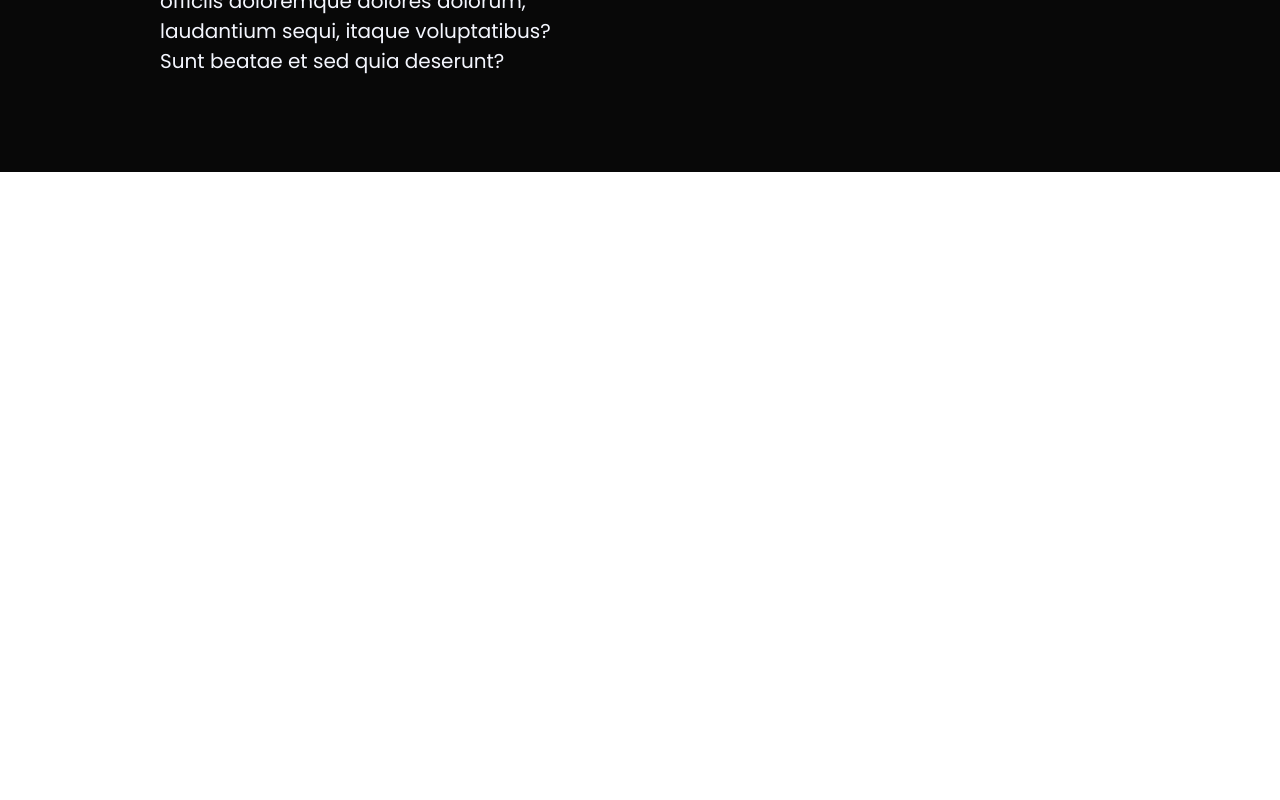
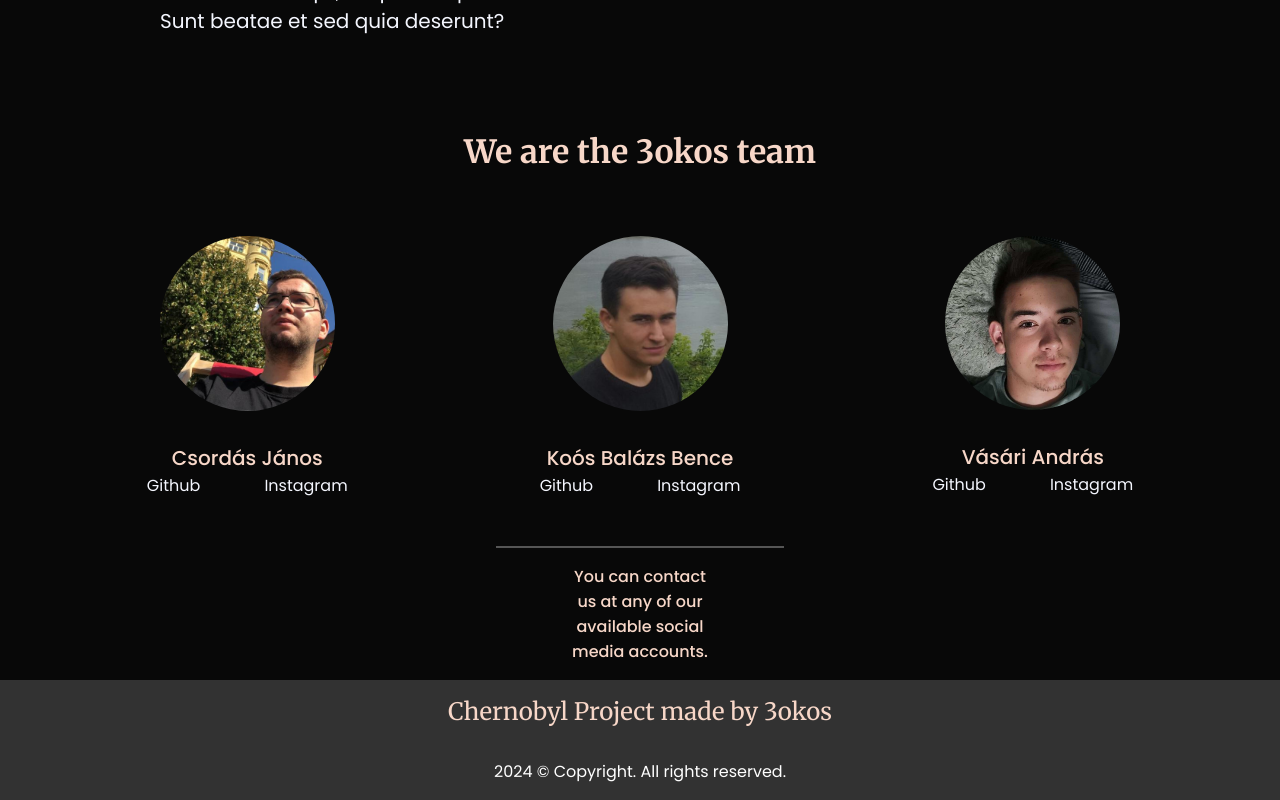
Before and after one commit to JaniBT/3okos-chernobil, a React (Vite) app in the folder client/: page /about in a window 1280 px wide. Shown: the part 2676-3476 px from the top of the page. Before the commit the page ends 2848 px from the top, so only its background shows below. Built offline with nearby package versions, Linux system fonts and the light colour scheme.

Commit message:
update about

```diff
--- a/client/src/Pages/About.css
+++ b/client/src/Pages/About.css
@@ -63,7 +63,7 @@
   color: var(--clr-white);
 }
 
-.about-main-container hr {
+.about-main-container .first-hr {
   width: 100%;
   border: 0.2px solid #555;
   margin: 0 0 2rem 0;
@@ -105,6 +105,7 @@
   border: 2px solid var(--clr-skin);
   padding: 1rem 4rem;
   margin-top: 3rem;
+  margin-bottom: 2rem;
   text-transform: uppercase;
   text-decoration: none;
   margin-inline: auto;
@@ -125,6 +126,7 @@
 
 .learn-more-texts p {
   text-align: left;
+  margin: 1.5rem 0 1rem 0;
 }
 
 .left-text :first-child {
@@ -154,3 +156,68 @@
   transform: scale(1.1);
   opacity: 0.7;
 }
+
+.about-main-container h4 {
+  text-align: center;
+  color: var(--clr-skin);
+  font-size: 32px;
+  font-family: var(--ff-merriweather);
+  font-weight: 700;
+  margin: 5rem 0 4rem 0;
+}
+
+.team-members {
+  display: flex;
+  flex-direction: row;
+  justify-content: center;
+  gap: 12rem;
+}
+
+.team-member img {
+  display: block;
+  width: 175px;
+  border-radius: 50%;
+  margin-bottom: 2rem;
+  margin-inline: auto;
+}
+
+.team-member h5 {
+  font-size: 20px;
+  font-weight: 500;
+  color: var(--clr-skin);
+  font-family: var(--ff-poppins);
+  text-align: center;
+}
+
+.tm-links {
+  display: flex;
+  flex-direction: row;
+  justify-content: center;
+  gap: 4rem;
+  padding-bottom: 3rem;
+}
+
+.team-member a {
+  font-size: 16px;
+  font-family: var(--ff-poppins);
+  color: var(--clr-white);
+  text-decoration: none;
+}
+
+.second-hr {
+  width: 30%;
+  margin-inline: auto;
+  border: 0.2px solid #555;
+  margin-bottom: 1rem;
+}
+
+.about-main-container h6 {
+  font-size: 16px;
+  font-weight: 500;
+  font-family: var(--ff-poppins);
+  color: var(--clr-skin);
+  width: 15%;
+  margin-inline: auto;
+  text-align: center;
+  padding-bottom: 1rem;
+}
--- a/client/src/Pages/About.jsx
+++ b/client/src/Pages/About.jsx
@@ -4,6 +4,8 @@ import "./About.css";
 import { HiArrowNarrowDown } from "react-icons/hi";
 import { AndrisKep, BalazsKep, BurningReactor, ControlRoom, HeliCrash, Helicopter, JaniKep, Liquidators, OldSarcophage } from "../assets/images/images";
 import AboutImages from "../components/AboutImages";
+import AboutTeamMembers from "../components/AboutTeamMembers";
+import Footer from "../components/Footer";
 
 const About = () => {
   const { t } = useTranslation();
@@ -19,7 +21,7 @@ const About = () => {
           <h1>{t("About us")}</h1>
           <iframe width="822" height="515" src="https://www.youtube.com/embed/f5ptI6Pi3GA?si=pLR6y4jb7G3oBO8W" title="" frameborder="0" allow="accelerometer; autoplay; clipboard-write; encrypted-media; gyroscope; picture-in-picture; web-share" referrerpolicy="strict-origin-when-cross-origin" allowfullscreen></iframe>
           <p>{t("In memorial of the chernobyl catastrophe.")}</p>
-          <hr />
+          <hr className="first-hr" />
           <h2>{t("This page was made in memorial of the people who suffered through these times.")}</h2>
           <HiArrowNarrowDown />
           <h3>{t("view gallery")}</h3>
@@ -41,7 +43,16 @@ const About = () => {
               <p>{t("Lorem, ipsum dolor sit amet consectetur adipisicing elit. Animi nobis, dolore adipisci officiis ducimus nihil. Harum ut, nulla iusto rem aliquid voluptatibus tenetur modi natus excepturi beatae quam obcaecati ab ex? Alias dolore atque inventore voluptas officiis doloremque dolores dolorum, laudantium sequi, itaque voluptatibus? Sunt beatae et sed quia deserunt?")}</p>
             </div>
           </div>
+          <h4>{t("We are the 3okos team")}</h4>
+          <div className="team-members">
+            <AboutTeamMembers source={JaniKep} name={t("Csordás János")} link_github={"https://github.com/JaniBT"} link_name_github={"Github"} link_instagram={"https://www.instagram.com/_jano666_/"} link_name_instagram={"Instagram"} />
+            <AboutTeamMembers source={BalazsKep} name={t("Koós Balázs Bence")} link_github={"https://github.com/koosbalazsbence"} link_name_github={"Github"} link_instagram={"https://www.instagram.com/koosbalazsbence/"} link_name_instagram={"Instagram"} />
+            <AboutTeamMembers source={AndrisKep} name={t("Vásári András")} link_github={"https://github.com/arris05"} link_name_github={"Github"} link_instagram={"https://www.instagram.com/andris_vsri_/"} link_name_instagram={"Instagram"} />
+          </div>
+          <hr className="second-hr" />
+          <h6>{t("You can contact us at any of our available social media accounts.")}</h6>
         </div>
+        <Footer />
       </div>
     </>
   );
--- /dev/null
+++ b/client/src/components/AboutTeamMembers.jsx
@@ -0,0 +1,20 @@
+import { Link } from "react-router-dom"
+
+const AboutTeamMembers = (props) => {
+    return (
+        <>
+            <div className="team-member">
+                <img className="tm-profile-picture" src={props.source} alt={props.alternative} />
+                <h5 className="tm-name">{props.name}</h5>
+                <ul className="tm-jobs">
+                </ul>
+                <div className="tm-links">
+                    <Link to={props.link_github} target="_blank">{props.link_name_github}</Link>
+                    <Link to={props.link_instagram} target="_blank">{props.link_name_instagram}</Link>
+                </div>
+            </div>
+        </>
+    )
+}
+
+export default AboutTeamMembers
```
Lines whose indentation alone changed are shown as unchanged.
